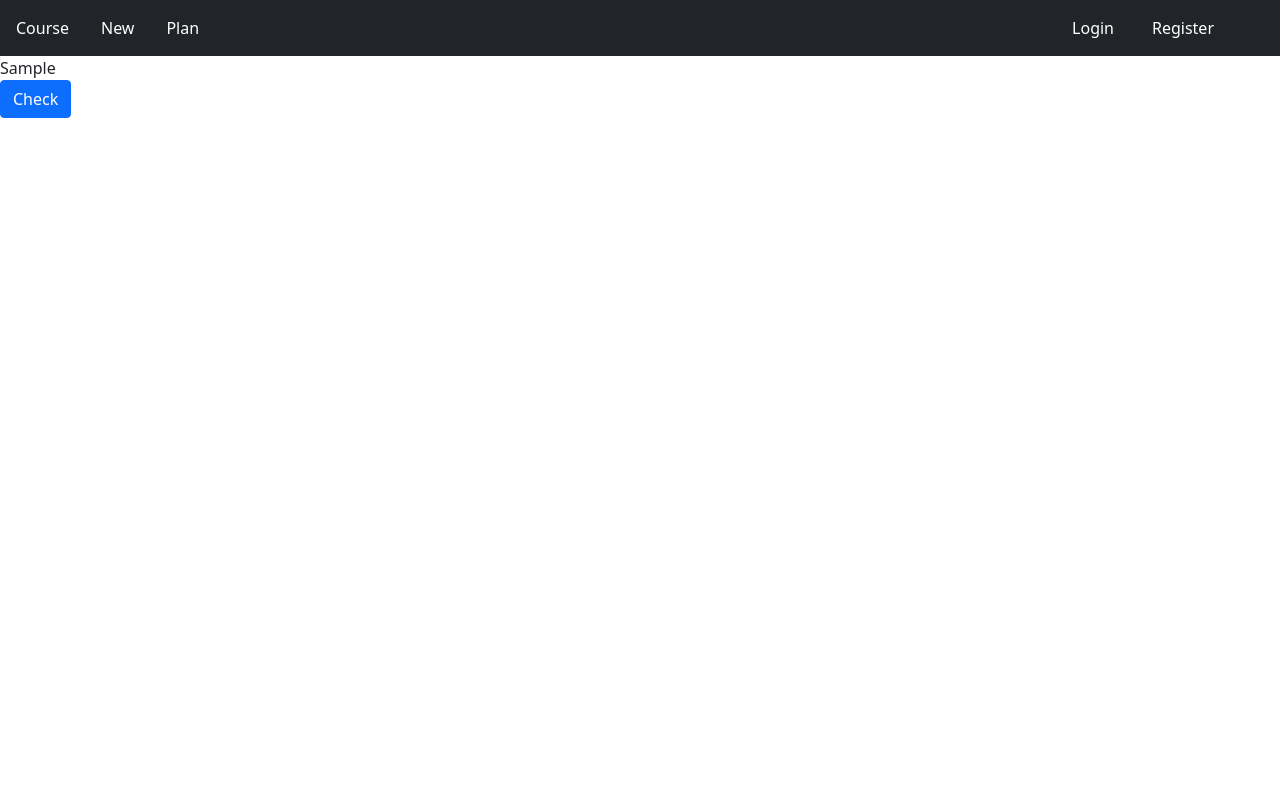
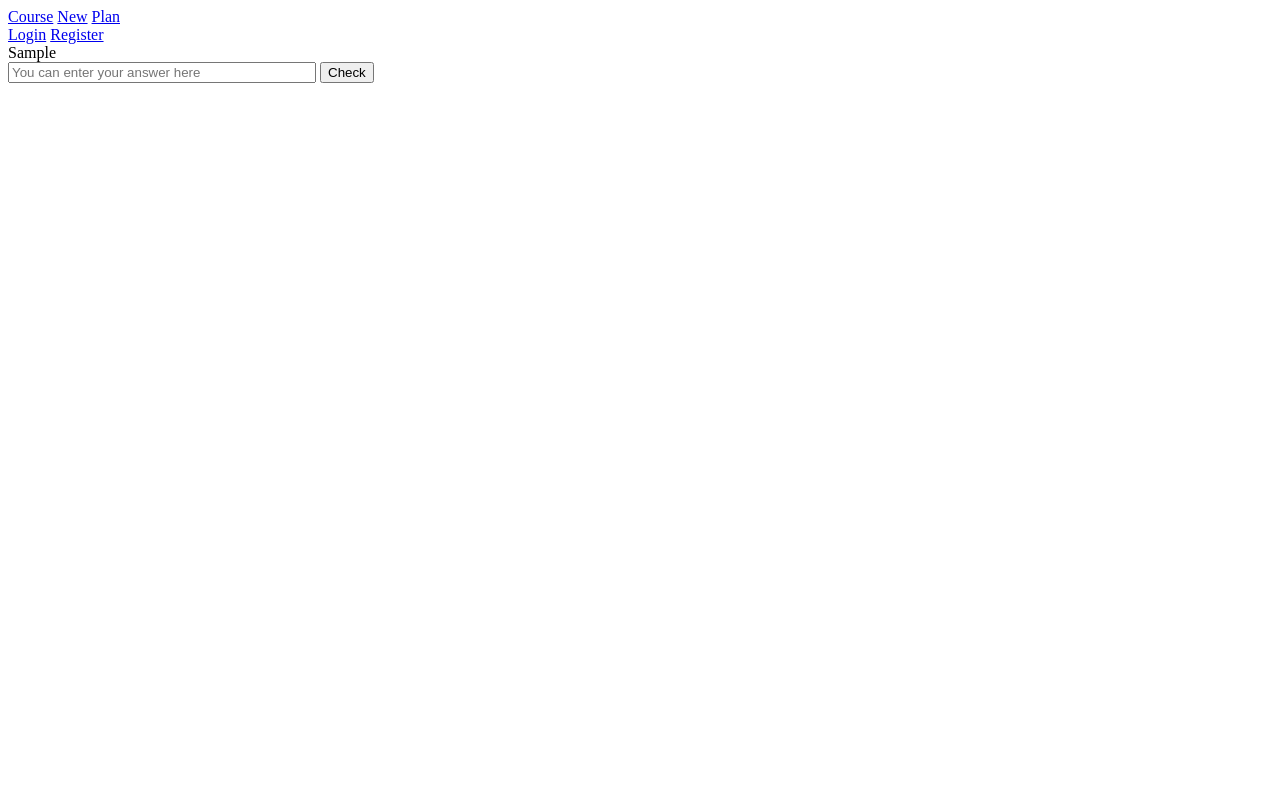
Before and after one commit to CheckmateJ/WordsLearningMethod, a Symfony app: template templates/presentation/slideshow.html.twig in a window 1280 px wide. Shown: the top 787 px of the page. Run offline with Twig, Linux system fonts and the light colour scheme; the template is opened without the code that fills it: most values are stand-ins (such as "Sample title", 1, 10 or a date in 2020); style sheets or scripts are compiled from the project's sources; some libraries are stand-ins or nearby versions.

Commit message:
changing view in displaying course

```diff
--- a/assets/app.js
+++ b/assets/app.js
@@ -1,6 +1,5 @@
 import 'bootstrap/js/src/modal';
 import 'bootstrap';
-import './styles/app.css';
 import {Modal} from 'bootstrap';
 
 var registerModal = document.getElementById('registerModal')
@@ -48,7 +47,7 @@ const addTagFormDeleteLink = (li) => {
     removeFormButton.addEventListener('click', (e) => {
         e.preventDefault();
         // remove the li for the tag form
-        item.remove();
+        li.remove();
     });
 }
 
--- a/assets/styles/app.css
+++ /dev/null
@@ -1,2 +0,0 @@
-@import "list.scss";
-@import "~bootstrap";
--- /dev/null
+++ b/assets/styles/app.scss
@@ -0,0 +1,2 @@
+@import "list.scss";
+@import "~bootstrap";
--- a/assets/styles/list.scss
+++ b/assets/styles/list.scss
@@ -21,13 +21,14 @@ form {
   }
 
   #course_name, #course_language {
-    width: 30%;
+    width: 15%;
   }
 
   fieldset {
     display: none;
   }
 }
+
 .list-group-item:first-child{
   display: none;
 }
--- a/templates/presentation/slideshow.html.twig
+++ b/templates/presentation/slideshow.html.twig
@@ -2,21 +2,27 @@
 {% block body %}
     {% if cards.id is defined %}
         <div>
-            <div>
-                <div class="course-card" data-course-id="{{ courseId }}"
+            <div style="height: calc(100vh - 56px);"
+                 class="d-flex flex-column align-items-center justify-content-center">
+                <div class="course-card mt-3" data-course-id="{{ courseId }}"
                      data-word-id="{{ cards.id }}" data-repetition="{{ cards.repetition }}">{{ cards.frontSide }}</div>
-                <div class="back-side" style="display: none">{{ cards.backSide }}</div>
-                <button class="btn btn-primary check">Check</button>
-                <button class="add-repetition" style="display: none" data-course-id="{{ courseId }}">Don't know</button>
-                <button class="add-repetition" style="display: none" data-course-id="{{ courseId }}"
-                        data-slideId="{{ cards.id }}">Almost
-                </button>
-                <button class="add-repetition" style="display: none" data-course-id="{{ courseId }}"
-                        data-slideId="{{ cards.id }}">
-                    Know
-                </button>
+                <input type="text" class="answer-input d-flex mt-3" style="width: 300px"
+                       placeholder="You can enter your answer here"/>
+                <div class="back-side mt-3" style="display: none">{{ cards.backSide }}</div>
+                <button class="btn btn-primary check mt-3">Check</button>
+                <div class="mt-3">
+                    <button class="add-repetition btn btn-danger" style="display: none" data-course-id="{{ courseId }}">
+                        Don't know
+                    </button>
+                    <button class="add-repetition btn btn-warning" style="display: none" data-course-id="{{ courseId }}"
+                            data-slideId="{{ cards.id }}">Almost
+                    </button>
+                    <button class="add-repetition btn btn-success" style="display: none" data-course-id="{{ courseId }}"
+                            data-slideId="{{ cards.id }}">
+                        Know
+                    </button>
+                </div>
             </div>
         </div>
-    {% else %}
     {% endif %}
 {% endblock %}
```
